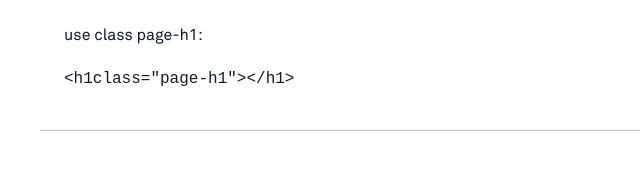
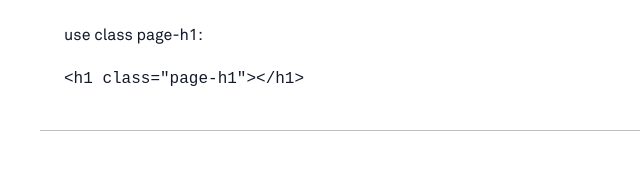
Before and after one commit to victorbellec/webstyleguide, a plain HTML site: page index.html in a window 1280 px wide. Shown: the part 485-673 px from the top of the page, 0-640 px from the left. Drawn offline with Linux system fonts and the light colour scheme.

Commit message:
h1 issue fixed

```diff
--- a/index.html
+++ b/index.html
@@ -16,7 +16,7 @@
             <div id="#h1" class="border-bottom">
                 <h1 class="page-h1 s-bottom">This is a h1</h1>
                 <div class="page-body xxs-bottom s-left"> use class page-h1:</div>
-                <div class="page-body s-bottom s-left"><pre><code class="prettyprint">&lt;h1class="page-h1"&gt;&lt;/h1&gt;</code></pre></div>
+                <div class="page-body s-bottom s-left"><pre><code class="prettyprint">&lt;h1 class="page-h1"&gt;&lt;/h1&gt;</code></pre></div>
             </div>
             <div id="#h2" class="border-bottom m-top">
                 <h2 class="page-h2 s-bottom">This is a h2</h2>
```
